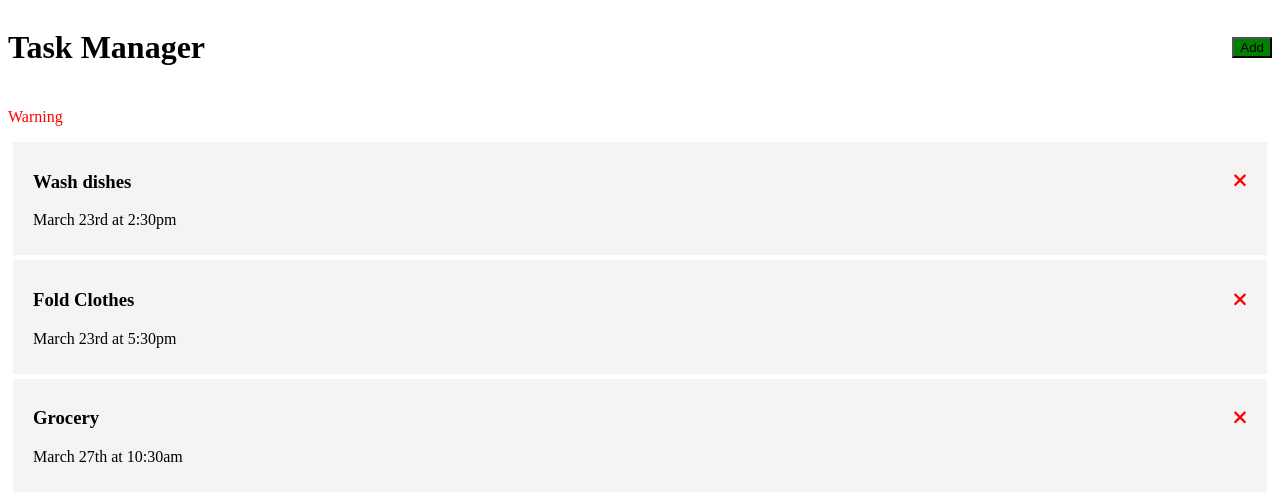
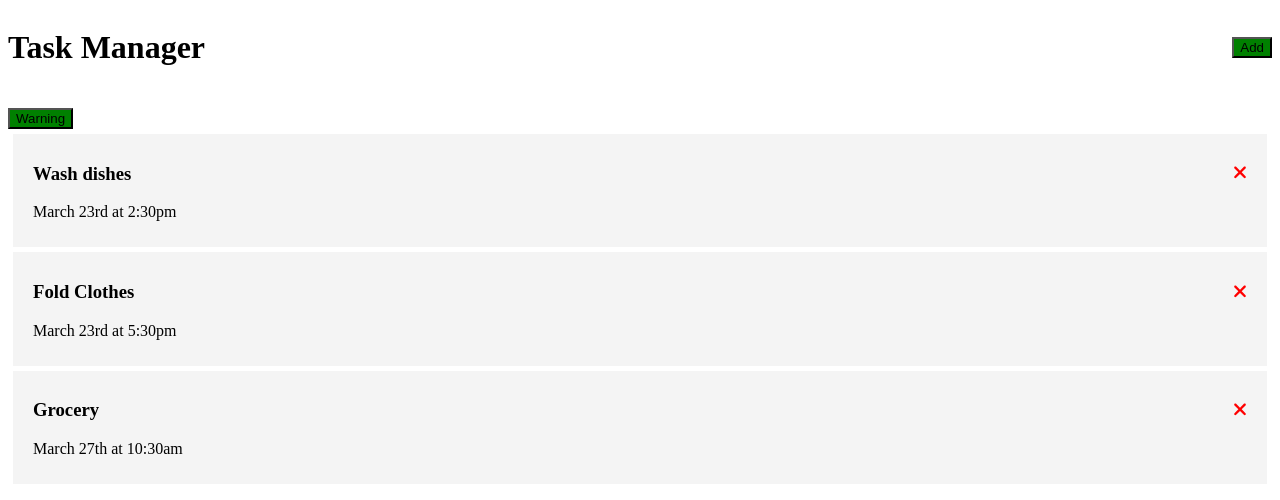
Before and after one commit to ianboyle21/angular-task-manager, an Angular app: page / in a window 1280 px wide. Shown: the top 500 px of the page. Built offline with nearby package versions, Linux system fonts and the light colour scheme.

Commit message:
adds warning button/. changes color/text on click with use of [ngClass]:

```diff
--- a/src/app/components/warning/warning.component.css
+++ b/src/app/components/warning/warning.component.css
@@ -1,3 +1,6 @@
-p {
-    color: red;
+.green {
+    background-color: green;
 }
+.red {
+    background-color: red;
+}
--- a/src/app/components/warning/warning.component.html
+++ b/src/app/components/warning/warning.component.html
@@ -1 +1,5 @@
-<p>{{warningSign}}</p>
+
+<button (click)="toggleWarning()"
+[ngClass]="{'green' : toggle, 'red': !toggle}">
+    {{warningSign}}
+</button>
--- a/src/app/components/warning/warning.component.ts
+++ b/src/app/components/warning/warning.component.ts
@@ -8,7 +8,11 @@ import { Component, OnInit } from '@angular/core';
 export class WarningComponent implements OnInit {
   warningSign: string = "Warning"
   constructor() { }
-
+  toggle: boolean = true;
+  toggleWarning(){
+    this.toggle = !this.toggle;
+    this.warningSign = this.toggle ? 'Warning' : 'No Warning';
+  }
   ngOnInit(): void {
   }
 
```
